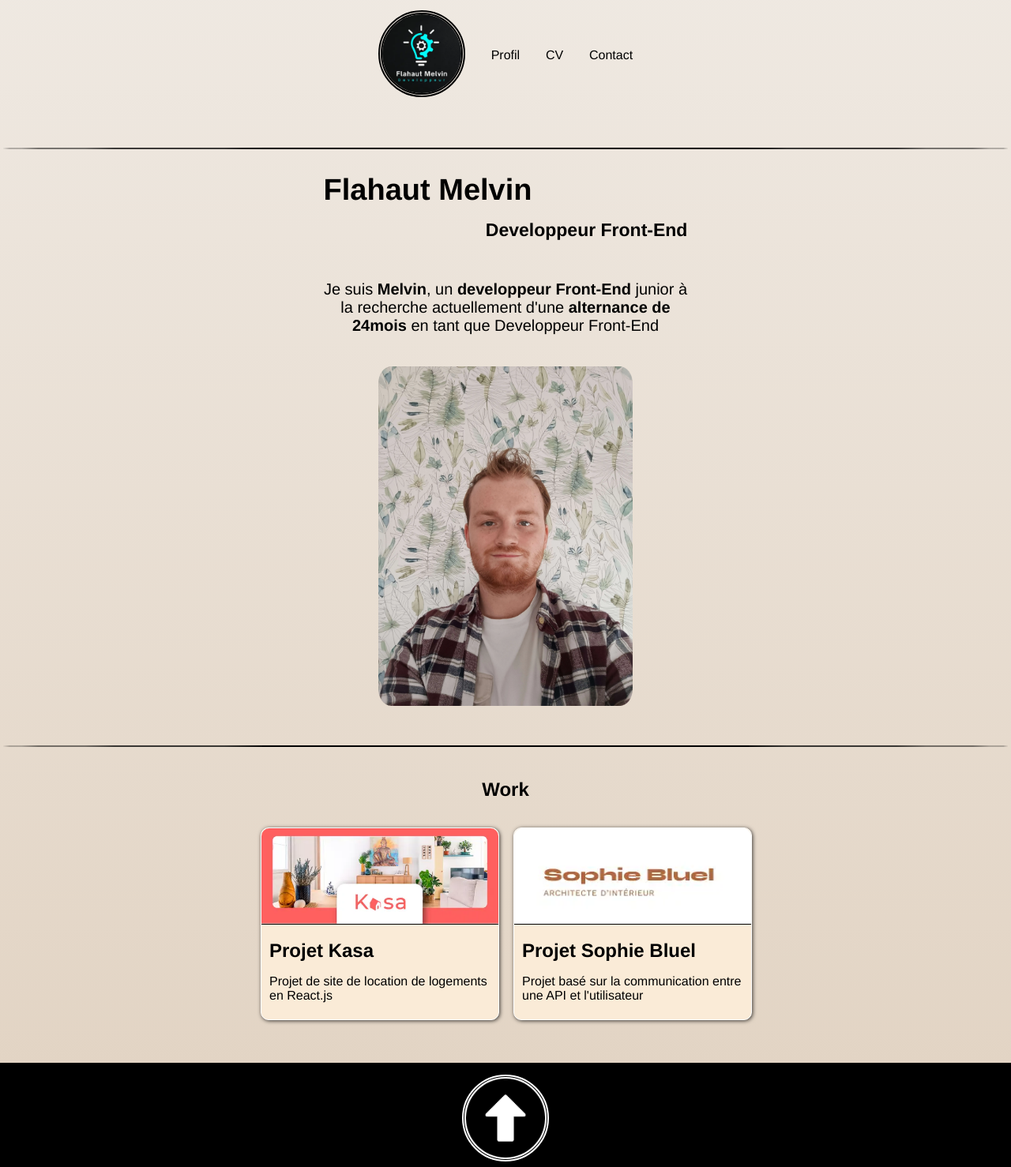
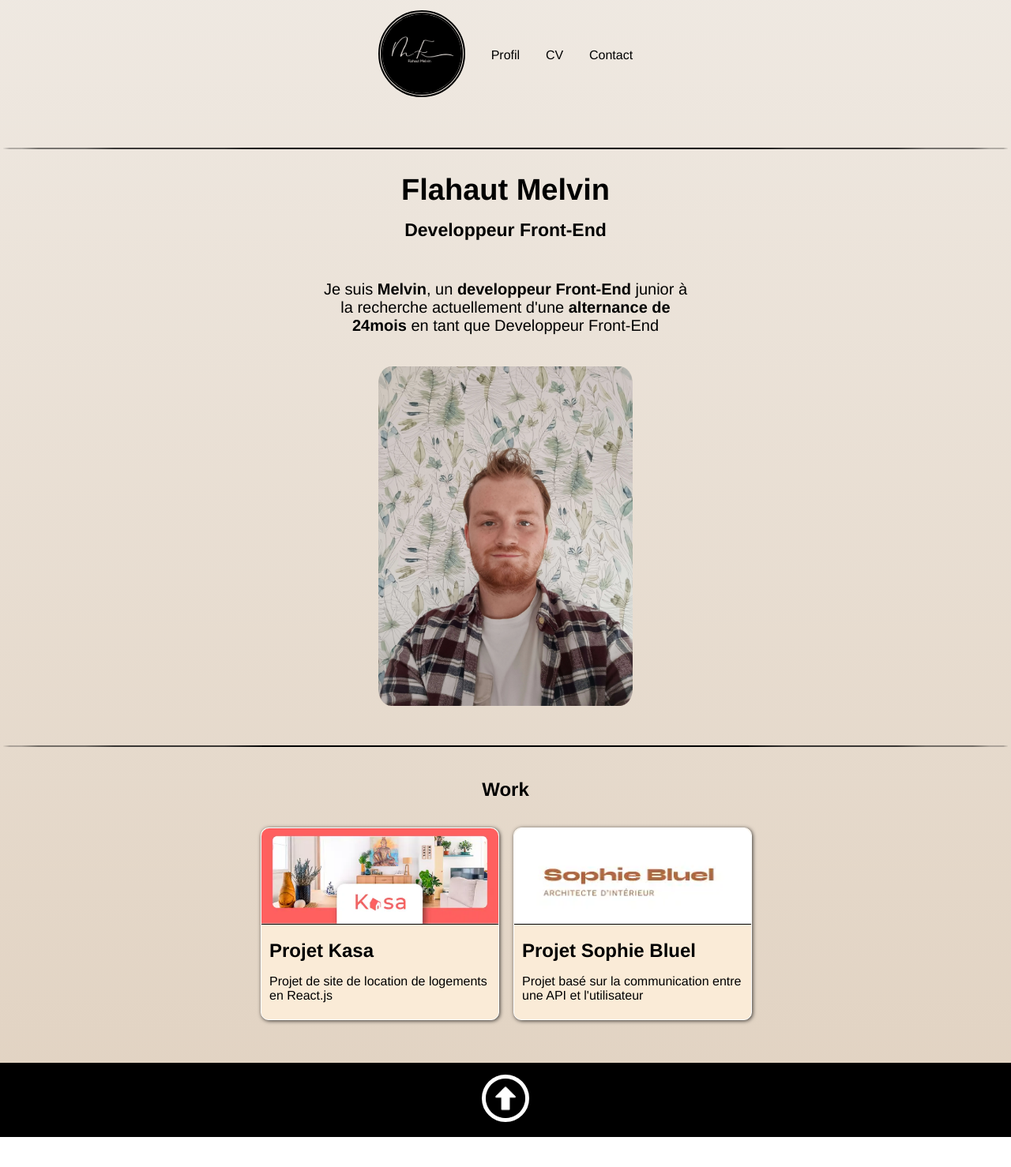
Before and after one commit to moilv1/Portfolio-react, a React app in the folder portfolio/: page / in a window 1280 px wide. Shown: the part 32-1510 px from the top of the page at 79% size. After the commit the page ends 1472 px from the top, so only its background shows below. Built offline with nearby package versions, Linux system fonts and the light colour scheme.

Commit message:
correction
correction suite à la session mentorat

```diff
--- a/portfolio/public/index.html
+++ b/portfolio/public/index.html
@@ -9,7 +9,7 @@
       name="description"
       content="Web site created using create-react-app"
     />
-    <link rel="preload" fetchpriority="high" as="image" href="../src/assets/IMG_20240411_161929.webp" type="image/webp">
+
     <link rel="apple-touch-icon" href="%PUBLIC_URL%/logo192.png" />
     <!--
       manifest.json provides metadata used when your web app is installed on a
--- a/portfolio/src/components/Footer/Footer.scss
+++ b/portfolio/src/components/Footer/Footer.scss
@@ -7,8 +7,8 @@ footer{
 
     img{
         border-radius: 50%;
-        width: 100px;
-        border: white 5px double;
+        width: 50px;
+        border: white 5px solid;
     }
 
 }
--- a/portfolio/src/components/Header/Header.js
+++ b/portfolio/src/components/Header/Header.js
@@ -1,5 +1,5 @@
 import './Header.scss'
-import logo from '../../assets/logo.webp'
+import logo from '../../assets/Moi_lv_1.jpg'
 import CV from '../../assets/CV_Melvin_Flahaut.pdf';
 import { NavLink } from 'react-router-dom';
 
--- a/portfolio/src/components/Info/Info.scss
+++ b/portfolio/src/components/Info/Info.scss
@@ -1,6 +1,3 @@
-
-
-
 .Info{
     margin-top: 30px;
     .Info_container{
@@ -13,14 +10,14 @@
         margin-right: 10%;
         color: white;
         h1{
-            align-self: flex-start;
+            align-self: center;
             font-size: 35px;
             margin: 0;
             padding-bottom: 8px;
         }
 
         h2{
-            align-self: flex-end;
+            align-self: center;
             padding-top: 8px;
             font-size: 20px;
             margin: 0;
```
Also changed, not shown: portfolio/src/assets/Moi_lv_1.jpg (added).
